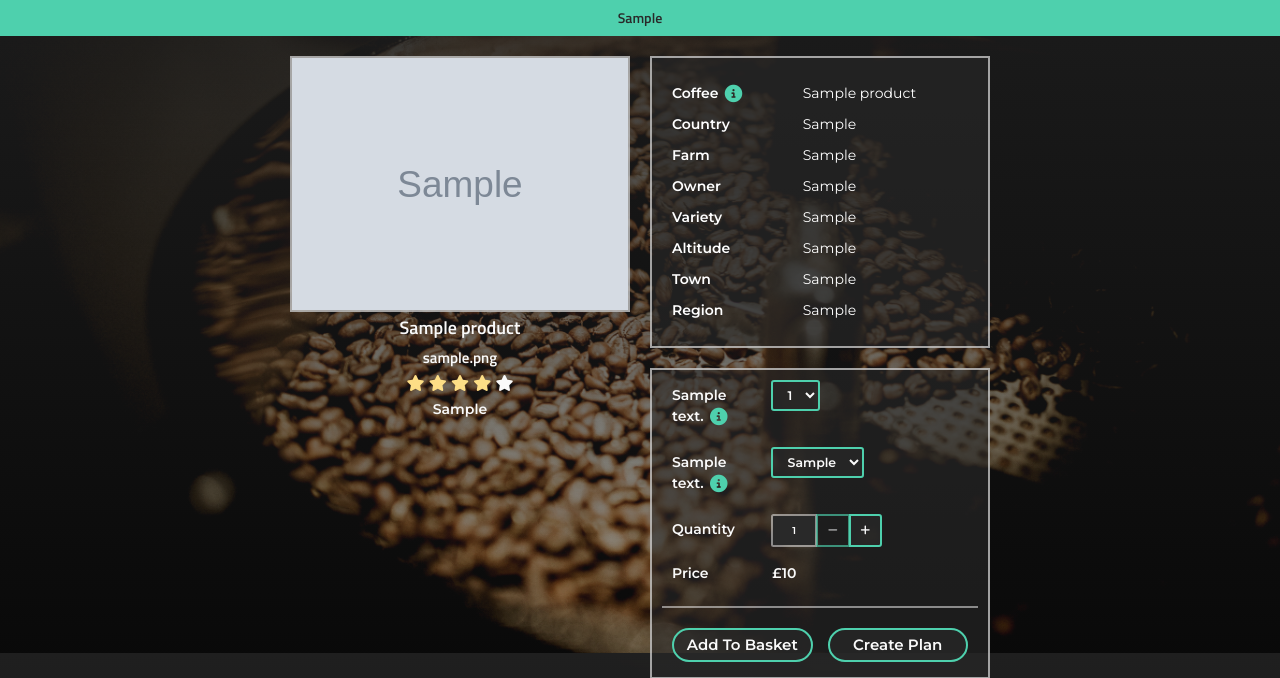
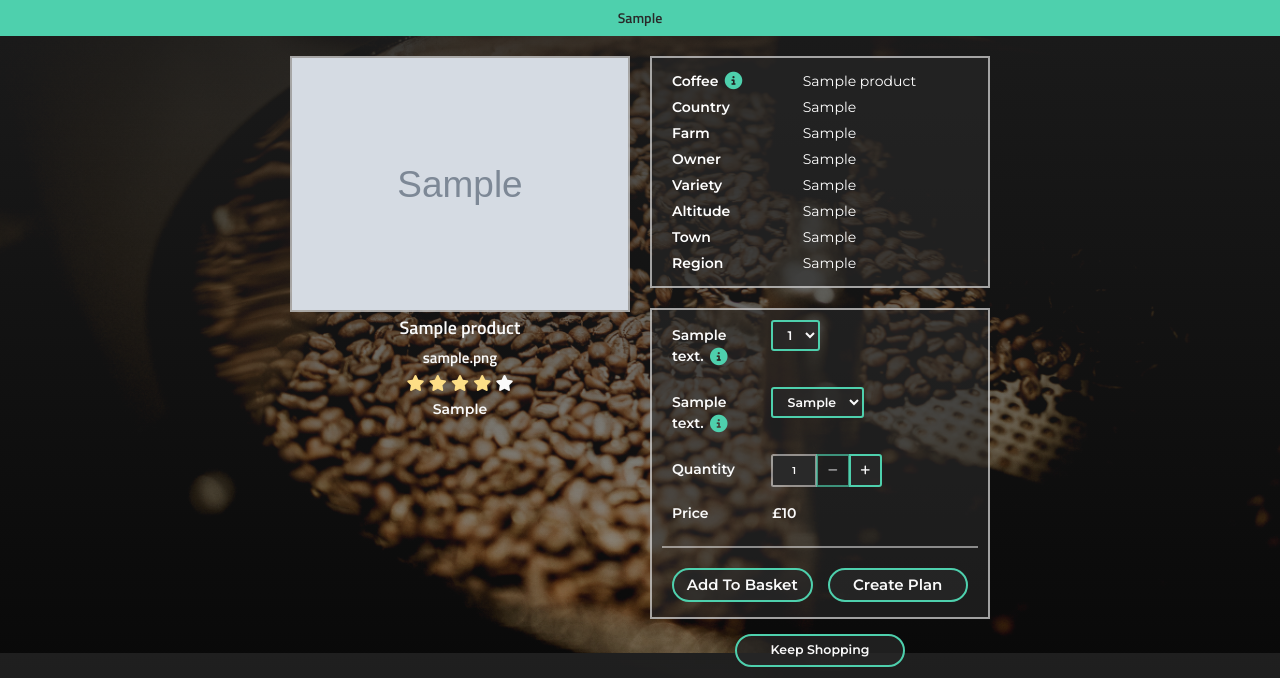
Before and after one commit to richardhenyash/perkulater, a Django app: template products/templates/products/product_detail.html in a window 1280 px wide. Shown: the part 147-825 px from the top of the page. Run offline with Django 3.2, Linux system fonts and the light colour scheme; tables that the repository leaves empty hold one stand-in row (values such as "Sample post"); the template is opened without the code that fills it: values that come from a table or form of the project are taken from there, most other values are stand-ins (such as "Sample title", 1, 10 or a date in 2020); grey boxes marked "Sample" are stand-in pictures; some libraries are stand-ins or nearby versions.

Commit message:
update product detail table styling

```diff
--- a/products/templates/products/product_detail.html
+++ b/products/templates/products/product_detail.html
@@ -34,7 +34,7 @@
             <h6 class="price-text text-center pt-2">{{ product.friendly_price }}</h6>
         </div>
         <div class="col-sm-12 col-md-6 p-3">
-            <div class="product-detail-container p-3 px-3">
+            <div class="product-detail-container px-3">
                 <table class="table table-dark table-borderless">
                     <thead>
                         <tr>
@@ -44,42 +44,42 @@
                       </thead>
                     <tr>
                         {{ product.get_description_array|json_script:"product-description-array" }}
-                        <td class="product-detail-title-text px-3">Coffee
+                        <td class="product-detail-title-text px-3 py-1">Coffee
                             <a id="productInformationBtn" href="#" role="button"
                                 data-information-modal-size="modal-xl"
                                 data-information-modal-title="{{ product.name }}">
                                 <i class="fas fa-lg fa-info-circle px-1"></i>
                             </a>
                         </td>
-                        <td class="product-detail-text">{{ product.name }}</td>
+                        <td class="product-detail-text py-1">{{ product.name }}</td>
                     </tr>
                     <tr>
-                        <td class="product-detail-title-text px-3">Country</td>
-                        <td class="product-detail-text">{{ coffee_detail.country }}</td>
+                        <td class="product-detail-title-text px-3 py-1">Country</td>
+                        <td class="product-detail-text py-1">{{ coffee_detail.country }}</td>
                     </tr>
                     <tr>
-                        <td class="product-detail-title-text px-3">Farm</td>
-                        <td class="product-detail-text">{{ coffee_detail.farm }}</td>
+                        <td class="product-detail-title-text px-3 py-1">Farm</td>
+                        <td class="product-detail-text py-1">{{ coffee_detail.farm }}</td>
                     </tr>
                     <tr>
-                        <td class="product-detail-title-text px-3">Owner</td>
-                        <td class="product-detail-text">{{ coffee_detail.owner }}</td>
+                        <td class="product-detail-title-text px-3 py-1">Owner</td>
+                        <td class="product-detail-text py-1">{{ coffee_detail.owner }}</td>
                     </tr>
                     <tr>
-                        <td class="product-detail-title-text px-3">Variety</td>
-                        <td class="product-detail-text">{{ coffee_detail.variety }}</td>
+                        <td class="product-detail-title-text px-3 py-1">Variety</td>
+                        <td class="product-detail-text py-1">{{ coffee_detail.variety }}</td>
                     </tr>
                     <tr>
-                        <td class="product-detail-title-text px-3">Altitude</td>
-                        <td class="product-detail-text">{{ coffee_detail.altitude }}</td>
+                        <td class="product-detail-title-text px-3 py-1">Altitude</td>
+                        <td class="product-detail-text py-1">{{ coffee_detail.altitude }}</td>
                     </tr>
                     <tr>
-                        <td class="product-detail-title-text px-3">Town</td>
-                        <td class="product-detail-text">{{ coffee_detail.town }}</td>
+                        <td class="product-detail-title-text px-3 py-1">Town</td>
+                        <td class="product-detail-text py-1">{{ coffee_detail.town }}</td>
                     </tr>
                     <tr>
-                        <td class="product-detail-title-text px-3">Region</td>
-                        <td class="product-detail-text">{{ coffee_detail.region }}</td>
+                        <td class="product-detail-title-text px-3 py-1">Region</td>
+                        <td class="product-detail-text py-1">{{ coffee_detail.region }}</td>
                     </tr>
                 </table>
             </div>
--- a/products/views.py
+++ b/products/views.py
@@ -1,3 +1,4 @@
+from django.forms.models import model_to_dict
 from django.shortcuts import render, get_list_or_404, get_object_or_404
 from .models import Category, Product, Size, Type, Price, Coffee, Offer
 from .helpers import get_product_offer_str
```
